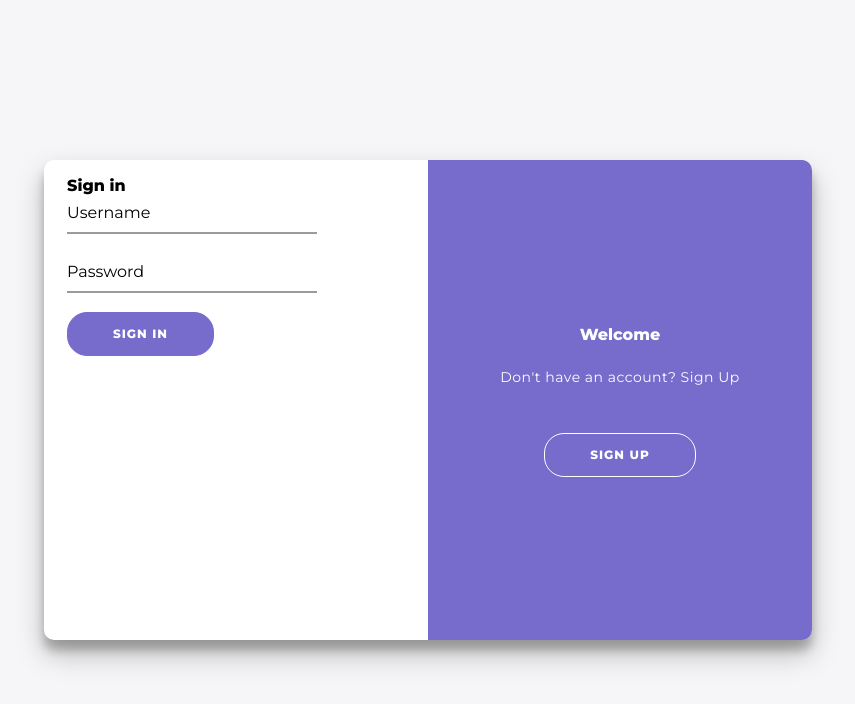
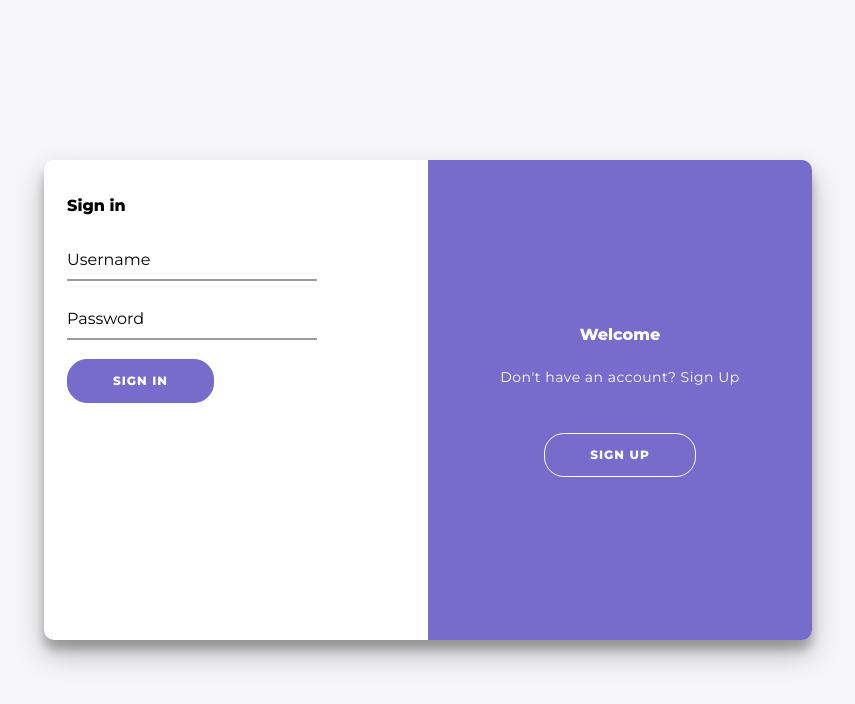
Before and after one commit to AdityaGupta03/Horizon3-pipeline-v2, a Next.js app in the folder frontend/: page / in a window 1280 px wide. Shown: the top 704 px of the page, without its empty margins (212-1067 px from the left). Built offline with nearby package versions, Linux system fonts and the light colour scheme.

Commit message:
quick css fix

```diff
--- a/frontend/src/app/AuthForm/AuthForm.css
+++ b/frontend/src/app/AuthForm/AuthForm.css
@@ -56,11 +56,11 @@ input[type="email"]:focus {
 h1.authform {
   font-weight: bold;
   color: #000;
-  position: absolute;
-  left: 0;
   font-family: 'Montserrat', sans-serif;
   font-size: 16px;
-  margin-bottom: 50%;
+  margin-bottom: 3px;
+  position: relative;
+  left: 0;
 }
 
 h1.welcome {
@@ -347,3 +347,8 @@ input[type="email"]:focus {
   font-size: 1.5rem;
   background-color:#222222;
 } */
+
+/* If you need to adjust the form container spacing */
+.form-container form {
+  padding-top: 20px;
+}
--- a/frontend/src/app/AuthForm/AuthForm.tsx
+++ b/frontend/src/app/AuthForm/AuthForm.tsx
@@ -126,6 +126,7 @@ const AuthForm: React.FC = () => {
     {isSignUp ? (<div></div>) : (<div className="form-container sign-in-container">
         <form onSubmit={handleLogin}>
           <h1 className="authform">Sign in</h1>
+
           <div>
           <input
             type="text"
```
